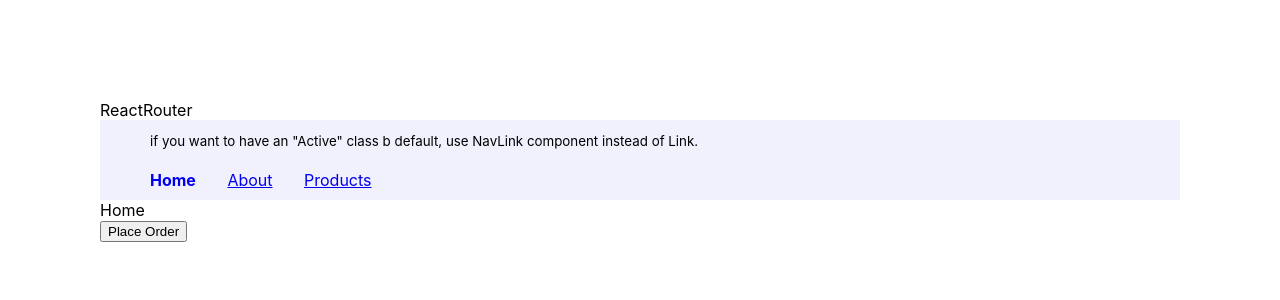
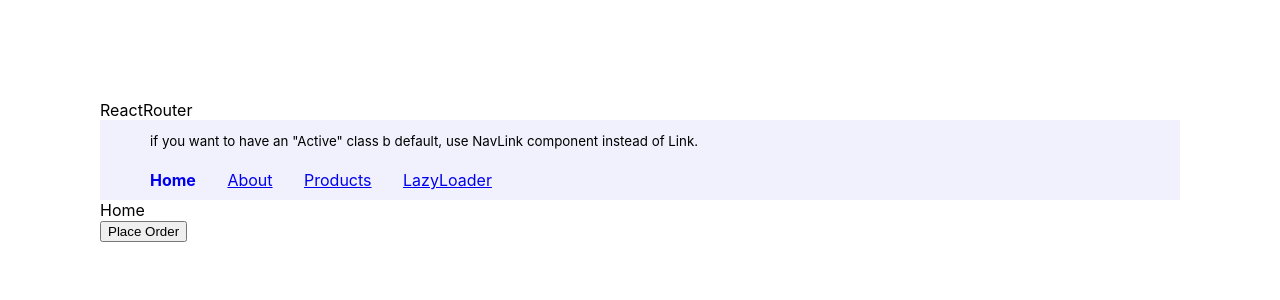
Before and after one commit to Anuj-Khadka/react-app, a React (Create React App) app: page / in a window 1280 px wide. Shown: the top 300 px of the page. Built offline with nearby package versions, Linux system fonts and the light colour scheme.

Commit message:
add lazyloader

```diff
--- a/src/components/React Router/NavbarLink.js
+++ b/src/components/React Router/NavbarLink.js
@@ -33,6 +33,10 @@ const NavbarLink = () => {
       <NavLink style={styleNavLink} to="/products">
         Products
       </NavLink>
+      &nbsp; &nbsp; &nbsp; &nbsp;
+      <NavLink style={styleNavLink} to="/lazyloader">
+        LazyLoader
+      </NavLink>
     </nav>
   );
 };
```
